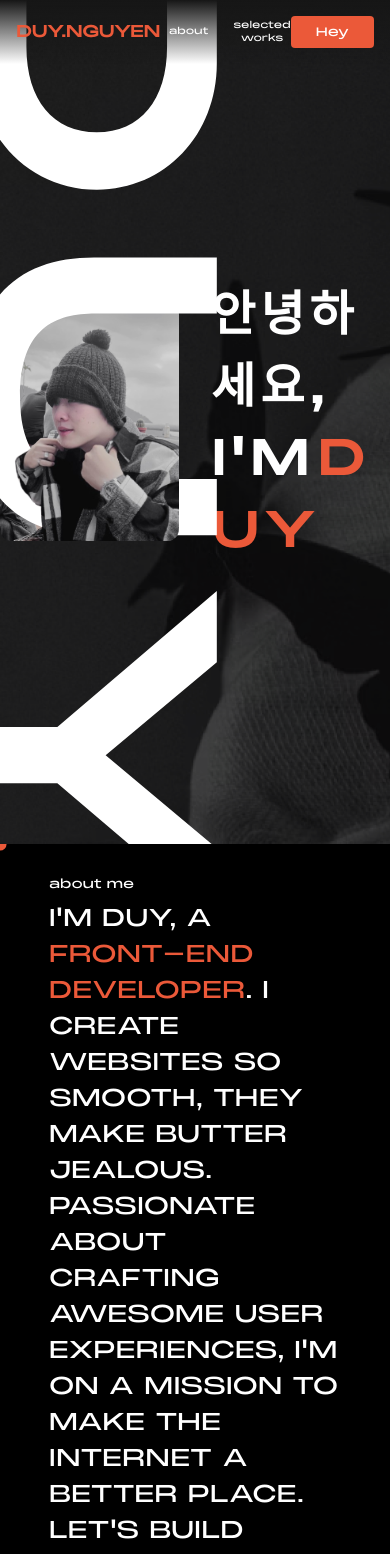
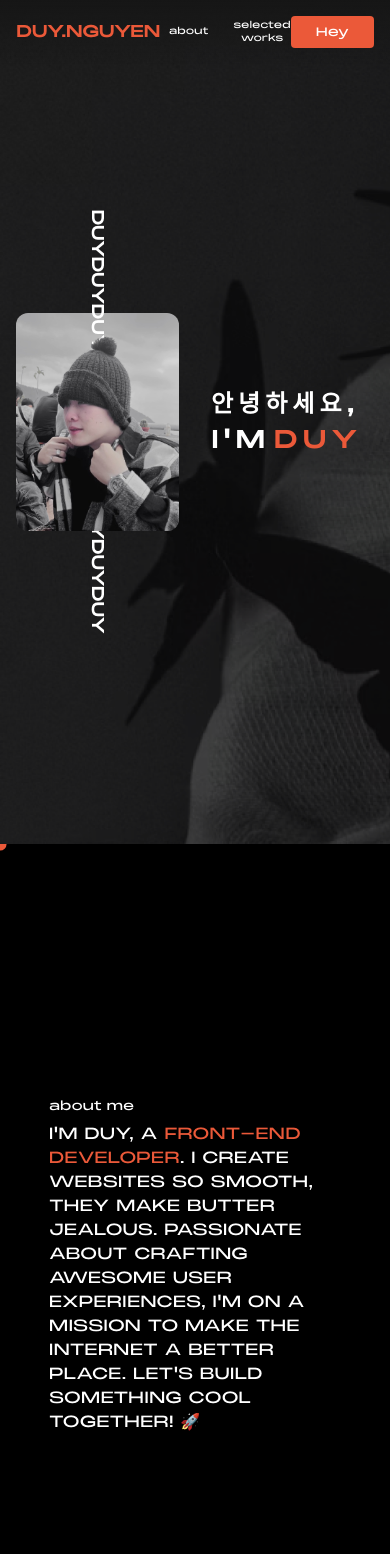
Before and after one commit to zamminhduy123/personal-portfolio, a Next.js app: page / in a window 390 px wide. Shown: the top 1554 px of the page. Built offline with nearby package versions, Linux system fonts and the light colour scheme.

Commit message:
mobile responsive

```diff
--- a/src/app/globals.css
+++ b/src/app/globals.css
@@ -188,3 +188,6 @@ body {
     background-size: 100% 100%;
   }
 }
+
+
+@import url("../css/main-screen");
--- a/src/app/page.tsx
+++ b/src/app/page.tsx
@@ -1,16 +1,5 @@
 "use client"
-import Image from 'next/image'
-import zalobg from '@static/zalobg.png'
-import dm2 from '@static/dm2.png'
-import dm1 from '@static/dm1.png'
-import dr_logo from '@static/logo.png'
-import dr_logo_r from '@static/logo_r.png'
-import dr_bg from '@static/dreamlauncher1.png'
 import { clsx } from 'clsx'
-import ImageTextPopOut from '@/components/ImageTextPopout'
-import ProjectText from '@/components/ProjectText'
-import DoubleText from '@/components/DoubleText'
-import DreamLauncherLogo from '@/components/DreamLauncherLogo'
 
 import gsap from 'gsap'
 import { useGSAP } from '@gsap/react'
@@ -21,6 +10,8 @@ import { ScrollTrigger } from 'gsap/ScrollTrigger';
 import MainScreen from '@/screen/MainScreen'
 import TextReviewOnScroll from '@/components/TextReviewOnScroll'
 import SelectedWorkScreen from '@/screen/SelectedWorkScreen'
+import AboutMeScreen from '@/screen/AboutMeScreen'
+import { isMobileDevice } from '@/utils/common-utils'
 gsap.registerPlugin(ScrollTrigger);
 
 export default function Home() {
@@ -33,6 +24,8 @@ export default function Home() {
         if (containerRef.current) containerRef.current.scrollTop = 0;
     }, [])
 
+    const isMobileDev = isMobileDevice()
+
     return <main
         className={clsx(
             "flex min-h-screen flex-col items-center justify-between relative bg-black",
@@ -41,41 +34,10 @@ export default function Home() {
         id="smooth-content"
     >
         <MainScreen contextSafe={contextSafe}/>
-        <article className="w-full h-svh flex items-center justify-center">
-            <DoubleText
-                title="about me"
-                mainText={
-                    <span>
-                        I&apos;m Duy, a{" "}
-                        <span style={{ color: "var(--color-accent)" }}>
-                            Front-End Developer
-                        </span>
-                        . I create websites so smooth, they make butter
-                        jealous. Passionate about crafting awesome user
-                        experiences, I&apos;m on a mission to make the
-                        internet a better place. Let&apos;s build something
-                        cool together! 🚀
-                    </span>
-                }
-                mainHideText={
-                    <span>
-                        I&apos;m Duy, i don&apos;t even know how to{" "}
-                        <span className="text-white">
-                            center a div sometimes
-                        </span>
-                        . I create websites alright 🤡. Passionate about
-                        crafting dope animation, making people{" "}
-                        <span className="text-white">WOW</span> is my love
-                        in this game. I&apos;m on a mission to make{" "}
-                        <span className="text-white">a lot of money</span>.
-                        I need friends! 🥲
-                    </span>
-                }
-            />
-        </article>
+        <AboutMeScreen/>
         <SelectedWorkScreen contextSafe={contextSafe}/>
-        <article className="w-full flex items-center justify-center px-4 bg-white" style={{height: "120svh"}}>
-            <TextReviewOnScroll title='MY MOTTO' titleColor='var(--color-accent)' text={<span>If you can spend 8 hours building<br/>someone else&apos;s dream,<br/>you can spend 1 hour building<br/>your own.</span>}/>
+        <article className="w-full flex items-center justify-center px-4 bg-white" style={{height: isMobileDev ? "100svh" : "120svh"}}>
+            <TextReviewOnScroll title='MY MOTTO' textSize={isMobileDev ? "2rem" : "4rem"} titleColor='var(--color-accent)' text={<span>If you can spend 8 hours building<br/>someone else&apos;s dream,<br/>you can spend 1 hour building<br/>your own.</span>}/>
         </article>
     </main>
 
--- a/src/components/DoubleText/DoubleText.tsx
+++ b/src/components/DoubleText/DoubleText.tsx
@@ -16,6 +16,8 @@ type DoubleTextProps = {
     textCenter?: boolean;
     id?: number;
     textSize?: number;
+
+    showButton?: boolean;
 }
 
 const DoubleText = (props: DoubleTextProps) => {
@@ -26,10 +28,14 @@ const DoubleText = (props: DoubleTextProps) => {
         mainText,
         textCenter = false,
         id = 0,
-        textSize = 24
+        textSize = 24,
+
+        showButton
     } = props;
     const absoluteRef = React.useRef<HTMLDivElement | null>(null), containerRef = React.useRef<HTMLDivElement | null>(null),
         mainTextRef =  React.useRef<HTMLDivElement | null>(null);
+
+    const { contextSafe } = useGSAP({ scope: containerRef });
 
     const [posState, setPosState] = React.useState({left: 0, top:0});
     const [isMouseOn, setIsMouseOn] = React.useState(false);
@@ -53,14 +59,27 @@ const DoubleText = (props: DoubleTextProps) => {
     }, []);
 
     useGSAP(() => {
-        gsap.to(`#double-text-orange-${id}`, {clipPath: `circle(${isMouseOn ? "20%" : "1%"} at ${posState.left}px ${posState.top}px`, delay: 0.02})
-    }, {dependencies: [posState], scope: containerRef})
+        if (!showButton) {
+            gsap.to(`#double-text-orange-${id}`, {clipPath: `circle(${isMouseOn ? "20%" : "1%"} at ${posState.left}px ${posState.top}px`, delay: 0.02})
+        }
+    }, {dependencies: [posState, showButton], scope: containerRef})
     useGSAP(() => {
-        gsap.to(`#double-text-orange-${id}`, {clipPath: `circle(${isMouseOn ? "20%" : "1%"} at ${posState.left}px ${posState.top}px`, delay: 0.02})
-    }, {dependencies: [], scope: containerRef})
+        if (!showButton) {
+            gsap.to(`#double-text-orange-${id}`, {clipPath: `circle(${isMouseOn ? "20%" : "1%"} at ${posState.left}px ${posState.top}px`, delay: 0.02})
+        }
+    }, {dependencies: [showButton], scope: containerRef})
+
+    const onMouseDownOnButton = contextSafe(() => {
+        gsap.to(`#double-text-orange-${id}`, {clipPath: `circle(100% at 50% 50%)`})
+        gsap.to(`#double-text-btn-${id}`, {backgroundColor: "white", color: "black"})
+    })
+    const onMouseUpOnButton = contextSafe(() => {
+        gsap.to(`#double-text-orange-${id}`, {clipPath: `circle(0% at 0px 0px)`})
+        gsap.to(`#double-text-btn-${id}`, {backgroundColor: "var(--color-accent)", color: "white"})
+    })
 
     return (
-        <div className={clsx('flex items-center justify-center relative w-full h-full cursor-default', textCenter && "text-center")} ref={containerRef}
+        <div className={clsx('flex flex-col items-center justify-center relative w-full h-full cursor-default', textCenter && "text-center")} ref={containerRef}
             onMouseEnter={() =>  containerRef.current?.addEventListener('mousemove', onMouseMove)}
             onMouseLeave={() =>  containerRef.current?.removeEventListener("mousemove", onMouseMove)}>
             <div
@@ -85,6 +104,26 @@ const DoubleText = (props: DoubleTextProps) => {
                     </p>
                 </div>
             </div>
+
+            {showButton &&
+                <button className={clsx(
+                    "rounded-xl",
+                    "p-2",
+                    "absolute",
+                    "text-sm",
+                )}
+                    id={`double-text-btn-${id}`}
+                    style={{
+                        backgroundColor: "var(--color-accent)",
+                        color: "white",
+                        bottom: "10%",
+                        zIndex: 2
+                    }}
+                    onTouchStart={onMouseDownOnButton}
+                    onTouchEnd={onMouseUpOnButton}
+                >
+                    See the truth
+                </button>}
         </div>
     )
 }
--- /dev/null
+++ b/src/css/main-screen.css
@@ -0,0 +1,15 @@
+.main-screen-big-text {
+    font-size: 10rem;
+    letter-spacing: 1.5rem;
+}
+
+.main-screen-hi-text {
+
+}
+
+@media (min-width: 640px) {
+    .main-screen-big-text {
+        font-size: 20rem;
+        letter-spacing: 2.5rem;
+    }
+}
--- /dev/null
+++ b/src/screen/AboutMeScreen/AboutMeScreen.tsx
@@ -0,0 +1,47 @@
+"use client"
+import DoubleText from '@/components/DoubleText'
+import { isMobileDevice } from '@/utils/common-utils'
+import clsx from 'clsx'
+import React from 'react'
+
+const AboutMeScreen = () => {
+    console.log("window.navigator.userAgent",window.navigator.userAgent)
+    return (
+        <article className={clsx("w-full h-svh flex items-center justify-center")}>
+            <DoubleText
+                title="about me"
+                textSize={window.innerWidth <= 650 ? 16 : 24}
+                mainText={
+                    <span>
+                        I&apos;m Duy, a{" "}
+                        <span style={{ color: "var(--color-accent)" }}>
+                            Front-End Developer
+                        </span>
+                        . I create websites so smooth, they make butter
+                        jealous. Passionate about crafting awesome user
+                        experiences, I&apos;m on a mission to make the
+                        internet a better place. Let&apos;s build something
+                        cool together! 🚀
+                    </span>
+                }
+                mainHideText={
+                    <span>
+                        I&apos;m Duy, i don&apos;t even know how to{" "}
+                        <span className="text-white">
+                            center a div sometimes
+                        </span>
+                        . I create websites alright 🤡. Passionate about
+                        crafting dope animation, making people{" "}
+                        <span className="text-white">WOW</span> is my love
+                        in this game. I&apos;m on a mission to make{" "}
+                        <span className="text-white">a lot of money</span>.
+                        I need friends! 🥲
+                    </span>
+                }
+                showButton={isMobileDevice()}
+            />
+        </article>
+    )
+}
+
+export default AboutMeScreen
--- /dev/null
+++ b/src/screen/AboutMeScreen/index.ts
@@ -0,0 +1,2 @@
+import AboutMeScreen from "./AboutMeScreen";
+export default AboutMeScreen
--- a/src/screen/MainScreen/MainScreen.tsx
+++ b/src/screen/MainScreen/MainScreen.tsx
@@ -89,21 +89,23 @@ const MainScreen = ({ contextSafe }: Props) => {
           "w-full h-svh flex items-center justify-center gap-32",
           "bg-black",
           "bg-no-repeat bg-center bg-cover",
-          "overflow-clip"
+          "overflow-clip",
+          "p-4"
         )}
         style={{
           background: `url(/static/loadingbg.png)`,
         }}
       >
-        <div className='w-full h-full flex items-center justify-between ' style={{ maxWidth: 640, gap: 32 }}>
+        <div className='w-full h-full flex items-center justify-between' style={{ maxWidth: 640, gap: 32 }}>
           <div className='w-full h-full flex-1'>
             <div className='w-full h-full relative flex items-center justify-center text-white'>
               <div className='w-full absolute' style={{ zIndex: 2 }}>
                 <Image src={avatarNoBg} alt='me' className='rounded-xl' id="article-1-img" onLoad={() => countImageLoadDone()}/>
               </div>
               <div className='absolute rotate-90' style={{ zIndex: 1 }}>
-                <p id="article-1-duy" className={clsx("w-fit", "font-semibold", "cursor-default", "origin-center", "text-white")}
-                  style={{ fontSize: "20rem", letterSpacing: "2.5rem" }}>
+                <p id="article-1-duy"
+                  className={clsx("w-fit", "main-screen-big-text", "font-semibold", "cursor-default", "origin-center", "text-white"
+                  )}>
                   <span>DUY</span>
                   <span>DUY</span>
                   <span>DUY</span>
@@ -120,8 +122,8 @@ const MainScreen = ({ contextSafe }: Props) => {
               </div>
             </div>
           </div>
-          <div className='flex flex-1 flex-col'>
-            <p id='article-1-hi' className='text-5xl font-black text-white text-animation-appear'
+          <div className='flex flex-1 flex-col text-2xl sm:text-5xl'>
+            <p id='article-1-hi' className='font-black text-white text-animation-appear'
               style={{ letterSpacing: "5px", lineHeight: 1.5, clipPath: "polygon(0 0, 100% 0, 100% 100%, 0% 100%)" }}
             >
               <span>안</span>
@@ -131,7 +133,7 @@ const MainScreen = ({ contextSafe }: Props) => {
               <span>요</span>
               <span>{","}</span>
               </p>
-              <p id='article-1-hi' className='text-5xl font-black text-white text-animation-appear'
+              <p id='article-1-hi' className='font-black text-white text-animation-appear'
               style={{ letterSpacing: "5px", lineHeight: 1.5, clipPath: "polygon(0 0, 100% 0, 100% 100%, 0% 100%)" }}
             >
               <span className='mr-1'>I&apos;M</span>
--- a/src/utils/common-utils.ts
+++ b/src/utils/common-utils.ts
@@ -1,6 +1,11 @@
+"use client"
 export class IncrementalID {
     private id = 0;
     getId() {
         return this.id++;
     }
 }
+
+export const isMobileDevice = () => {
+    return /Android|webOS|iPhone|iPad|iPod|BlackBerry|IEMobile|Opera Mini/i.test(navigator.userAgent)
+}
```
Also changed, not shown: src/screen/SelectedWorkScreen/SelectedWorkScreen.tsx (+23 -8 lines).
